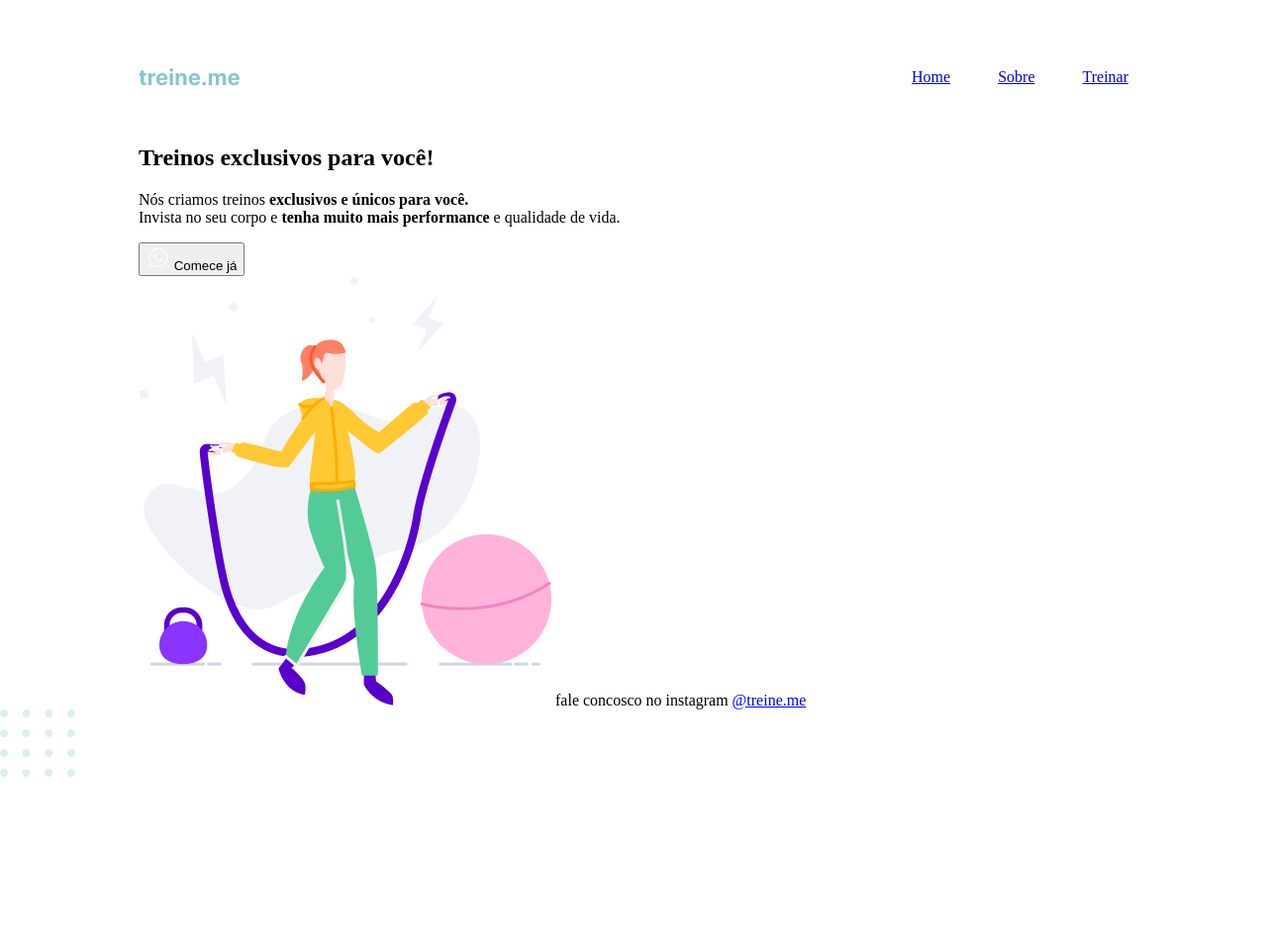
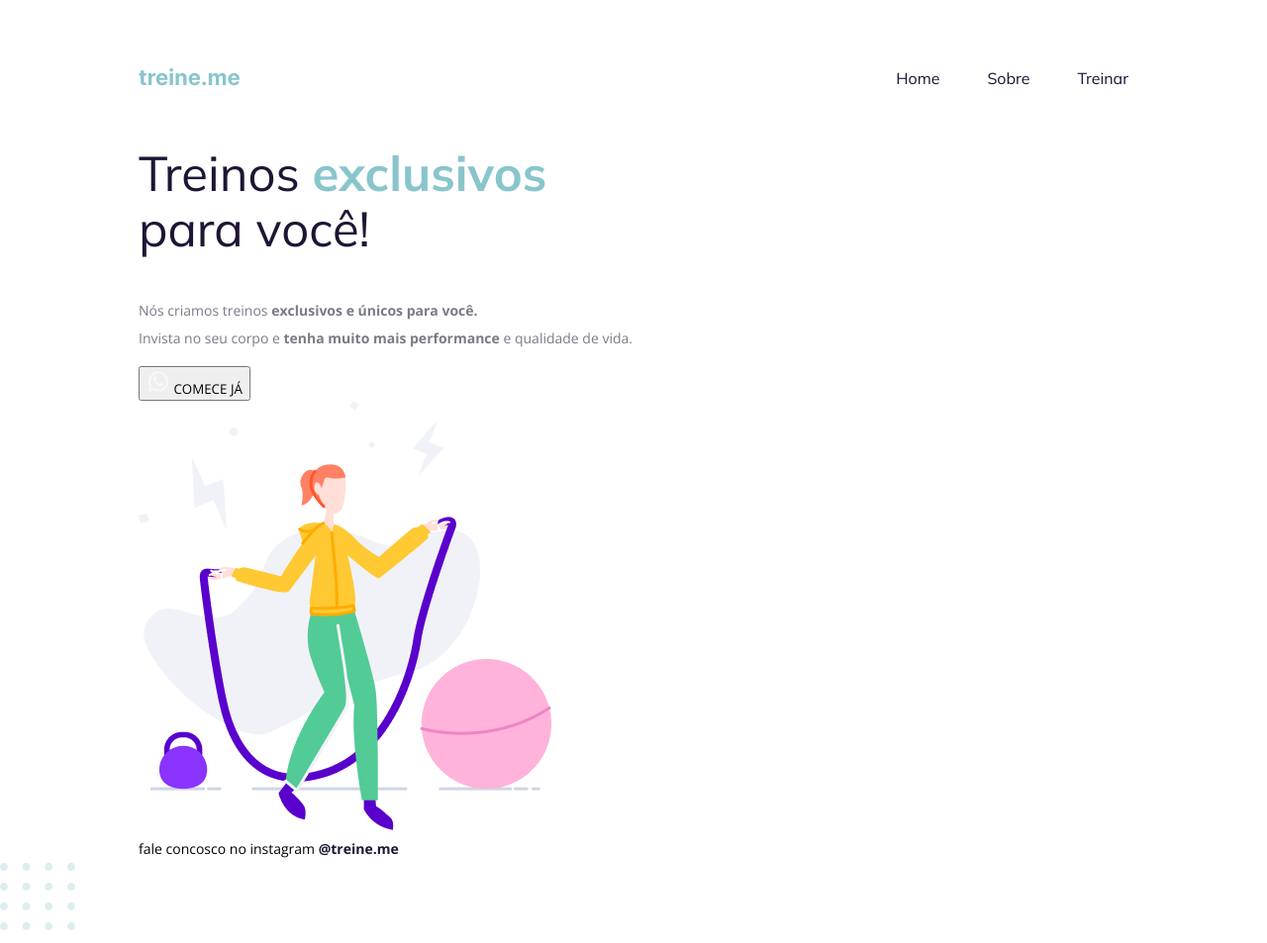
Before and after one commit to CamilaSRocha/Projeto-Treine-Me, a plain HTML site: page index.html in a window 1280 px wide. Shown: the whole page at 99% size. Before the commit the page ends 800 px from the top, so only its background shows below. Drawn offline with nearby package versions, Linux system fonts and the light colour scheme.

Commit message:
Adicionando as fontes e melhorando os textos

```diff
--- a/index.html
+++ b/index.html
@@ -6,6 +6,10 @@
     <title>Treine.me</title>
 
     <link rel="stylesheet" href="style.css">
+
+    <link rel="preconnect" href="https://fonts.googleapis.com">
+    <link rel="preconnect" href="https://fonts.gstatic.com" crossorigin>
+    <link href="https://fonts.googleapis.com/css2?family=Mulish:ital,wght@0,200..1000;1,200..1000&family=Open+Sans:ital,wght@0,300..800;1,300..800&display=swap" rel="stylesheet">
 </head>
 <body>
 
@@ -23,7 +27,7 @@
 
         <main>
             <section>
-                <h1>Treinos exclusivos para você!</h1>
+                <h1>Treinos <span>exclusivos</span> para você!</h1>
 
                 <p>
                     Nós criamos treinos <strong>exclusivos e únicos para você.</strong>
@@ -37,8 +41,8 @@
                 </button>
             </section>
         </main>
-            <img src="./images/img.png" alt="Desenho de uma mulher pulando corda numa academia."
 
+            <img src="./images/img.png" alt="Desenho de uma mulher pulando corda numa academia." />
 
         <footer>
             fale concosco no instagram
--- a/style.css
+++ b/style.css
@@ -1,5 +1,6 @@
 body {
     margin: 0;
+    font-family: 'Open Sans', sans-serif;
 }
 
 .page {
@@ -13,6 +14,7 @@
     align-items: center;
 
     margin-bottom: 55px;
+
 }
 
 ul {
@@ -21,4 +23,52 @@
     gap: 48px;
     margin: 0;
     padding: 0;
+
+    font-family: 'Mulish', sans-serif;
 }
+
+a {
+    text-decoration: none;
+    color: #1f1534;
+}
+
+ul li a:hover {
+    font-weight: bold;
+}
+
+h1 {
+    font-family: 'Mulish', sans-serif;
+    font-size: 49px;
+    line-height: 56px;
+    color: #1f1534;
+
+    font-weight: normal;
+
+    width: 490px;
+}
+
+h1 span {
+    color: #89c5cc;
+    font-weight: bold;
+}
+
+p {
+    font-size: 14px;
+    line-height: 28px;
+    color: #7d7987;
+}
+
+button {
+    text-transform: uppercase;
+    font-family: 'Open Sans', sans-serif;
+}
+
+footer {
+    font-size: 14px;
+    line-height: 28px;
+}
+
+footer a {
+    font-weight: bold;
+
+}
```
